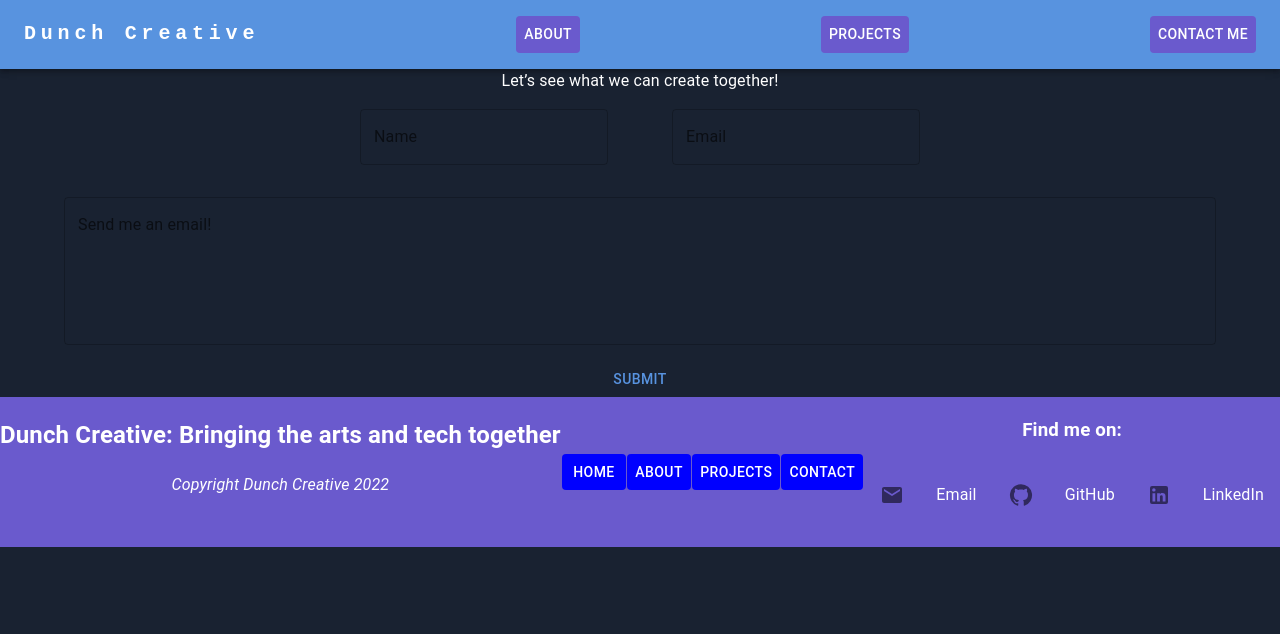
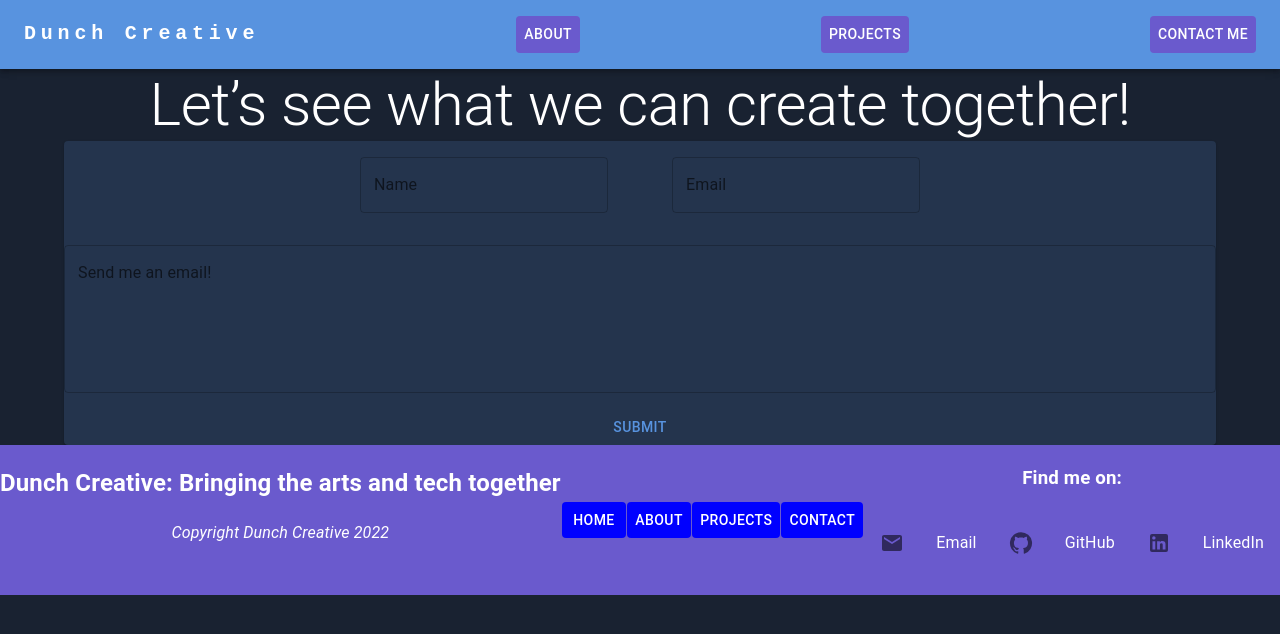
Before and after one commit to Kieran-Dunch/dunch-creative, a React (Create React App) app: page /contact in a window 1280 px wide. Shown: the top 634 px of the page. Built offline with nearby package versions, Linux system fonts and the light colour scheme.

Commit message:
mui conversion done for contact me

```diff
--- a/src/pages/ContactMe.js
+++ b/src/pages/ContactMe.js
@@ -1,4 +1,4 @@
-import { Button, Container, TextField, Typography } from "@mui/material";
+import { Button, Container, Paper, TextField, Typography } from "@mui/material";
 import React, { useRef } from "react";
 import emailjs from "@emailjs/browser";
 import { useState } from "react";
@@ -17,7 +17,7 @@ export default function ContactMe() {
 
   const sendEmail = (e) => {
     e.preventDefault();
-
+    // TODO: add error boundaries and validation so I don't get empty emails
     emailjs.sendForm("service_d5kf258", "template_mtbhwpf", form.current, "a1zim3VRUpmbUG3r0").then(
       (result) => {
         console.log(result.text);
@@ -49,9 +49,11 @@ export default function ContactMe() {
 
   return (
     <Container>
-      <Typography> Let’s see what we can create together!</Typography>
+      <Typography variant="h2"> Let’s see what we can create together!</Typography>
+      <Paper>
         <form ref={form} onSubmit={sendEmail}>
           <TextField
+            color="primary"
             value={nameValue}
             onChange={onChange}
             label="Name"
@@ -62,6 +64,7 @@ export default function ContactMe() {
           <TextField
             value={emailValue}
             onChange={onChange}
+            color="primary"
             label="Email"
             name="from_email"
             halfWidth
@@ -70,6 +73,7 @@ export default function ContactMe() {
           <TextField
             value={messageValue}
             onChange={onChange}
+            color="primary"
             id="outlined-basic"
             label="Send me an email!"
             variant="outlined"
@@ -79,8 +83,11 @@ export default function ContactMe() {
             rows={5}
             sx={{ my: 2 }}
           />
-        <Button type="submit">Submit</Button>
+          <Button type="submit" color="primary" sx={{ backgroundColor: "primary" }}>
+            Submit
+          </Button>
         </form>
+      </Paper>
     </Container>
   );
 }
```
Lines whose indentation alone changed are shown as unchanged.
